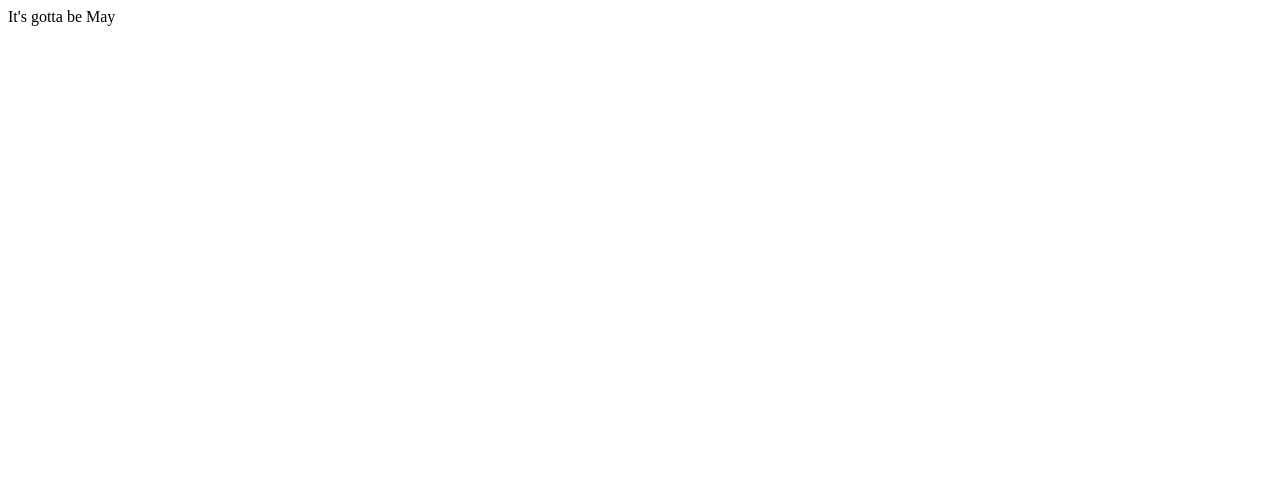
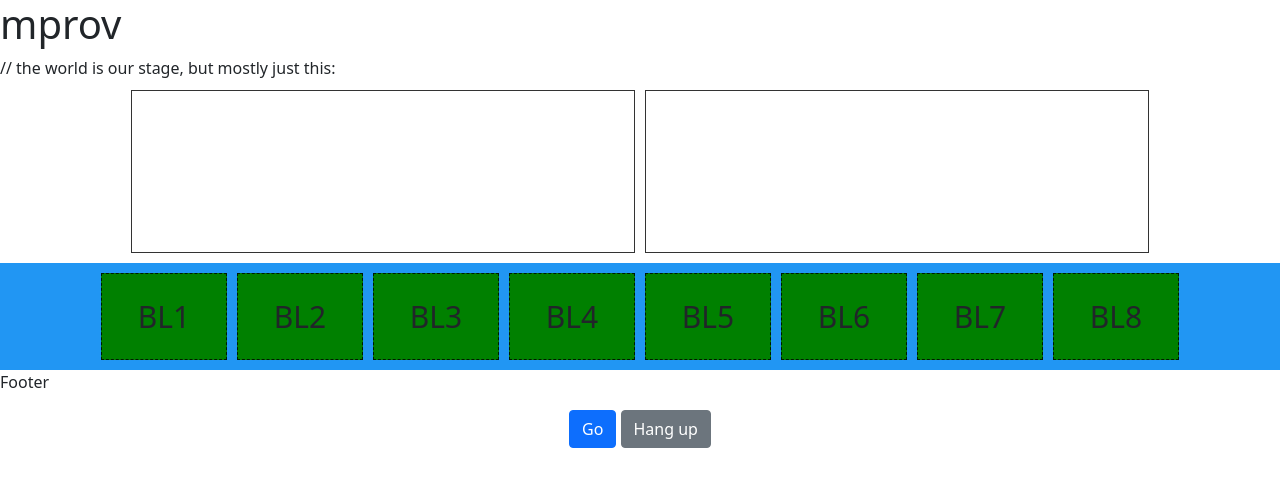
Before and after one commit to chriswolske/chriswolske.github.io, a plain HTML site: page index.html in a window 1280 px wide. Drawn offline with nearby package versions, Linux system fonts and the light colour scheme.

Commit message:
moved things over from mprv

```diff
--- a/index.html
+++ b/index.html
@@ -1 +1,53 @@
-It's gotta be May
+<!DOCTYPE html>
+<html>
+
+<head lang="en">
+    <meta charset="UTF-8">
+    <title>lib-jitsi-meet JaaS sample</title>
+    <link rel="stylesheet" href="https://cdn.jsdelivr.net/npm/bootstrap@5.1.3/dist/css/bootstrap.min.css">
+    <link rel="stylesheet" href="https://cdn.jsdelivr.net/npm/bootstrap-icons@1.8.3/font/bootstrap-icons.css">
+    <link rel="stylesheet" href="./mprov.css">
+    <script src="https://code.jquery.com/jquery-3.5.1.min.js"></script>
+    <script src="mprov.js"></script>
+</head>
+
+<body>
+    <div><h1>mprov</h1></div>
+    // the world is our stage, but mostly just this:
+    <div>
+        <div class="frontstage-container" id="frontStage">
+            <div class="frontstage-filler"></div>
+            <div class="frontstage-item" id="fs1">
+                <video id="video1"></video>
+            </div>
+            <div class="frontstage-item" id="fs2">
+                <video id="video2"></video>
+            </div>
+            <div class="frontstage-filler"></div>
+        </div>
+        <div class="backline-container" id="backLine">
+            <div class="backline-filler"></div>
+            <div class="backline-item">BL1</div>
+            <div class="backline-item">BL2</div>
+            <div class="backline-item">BL3</div>
+            <div class="backline-item">BL4</div>
+            <div class="backline-item">BL5</div>
+            <div class="backline-item">BL6</div>
+            <div class="backline-item">BL7</div>
+            <div class="backline-item">BL8</div>
+            <div class="backline-filler"></div>
+        </div>
+    </div>
+    <div>Footer
+        <div id="buttons" class="form-group col-4 my-3 mx-auto">
+            <div class="col-12 text-center">
+                <button id="goButton" type="button" class="btn btn-primary">Go</button>
+                <button id="hangupButton" type="button" class="btn btn-secondary">Hang up</button>
+            </div>
+        </div>
+    </div>
+
+    <script id="ljmScript" src="https://8x8.vc/libs/lib-jitsi-meet.min.js"></script>
+</body>
+
+</html>
--- a/mprov.js
+++ b/mprov.js
@@ -168,9 +168,7 @@ const onRemoteTrack = track => {
         audioNode.id = audioId;
         audioNode.autoplay = '1';
         document.body.appendChild(audioNode);
-        remoteAudio = document.getElementById(audioId);
-        track.attach(remoteAudio);
-        console.log('Remote Audio Track '+id+' attached to '+remoteAudio.id);
+        console.log('Remote Audio Track '+id+' attached to '+audioNode.id);
     }
     //const remoteTrack = document.getElementById(id);
 
```
Also changed, not shown: mprov.css (line endings or trailing spaces).
